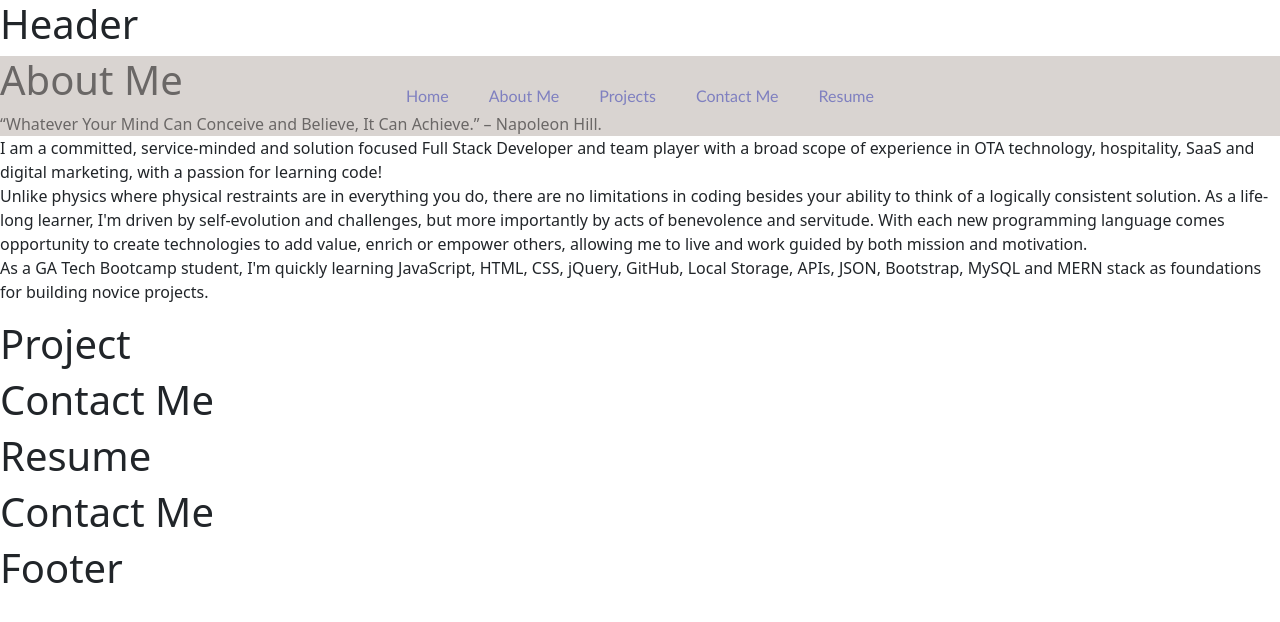
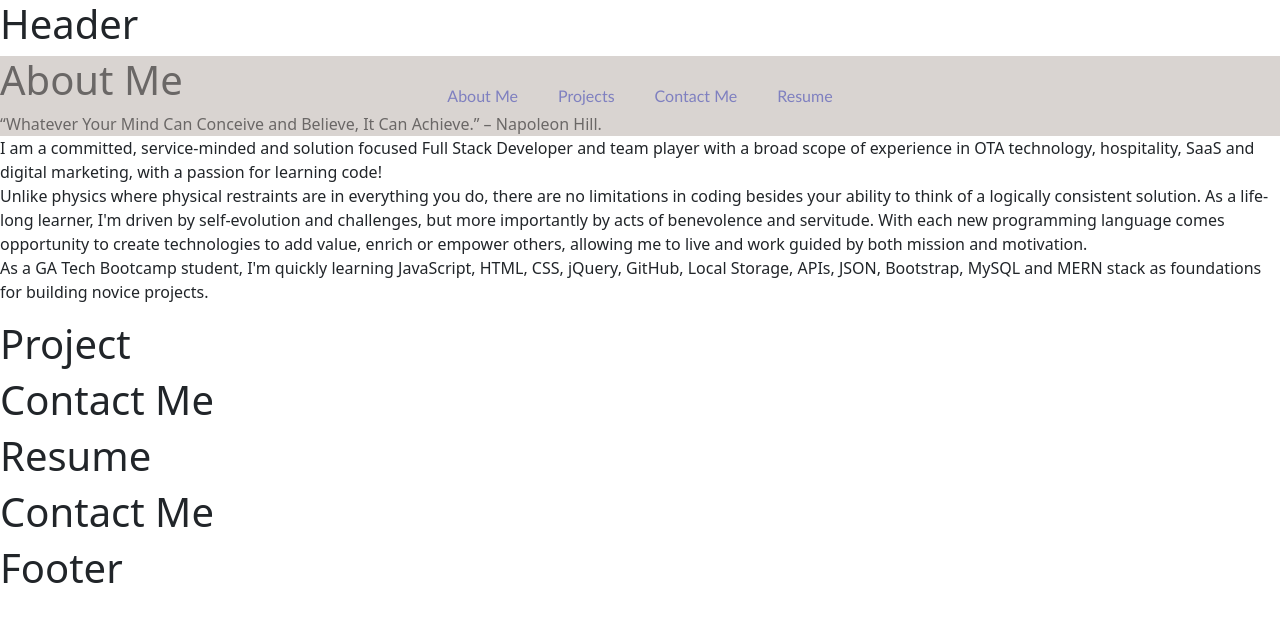
Before and after one commit to sopeethong1/Portfolio-with-React, a React (Create React App) app: page / in a window 1280 px wide. Shown: the top 622 px of the page. Built offline with nearby package versions, Linux system fonts and the light colour scheme.

Commit message:
remv home link

```diff
--- a/src/components/NavBar/index.js
+++ b/src/components/NavBar/index.js
@@ -6,9 +6,7 @@ const NavBar = () => {
 
     <nav className="navbar">
           <ul>
-              <li>
-                  <a href="/"> Home</a>
-              </li>
+
               <li>
                   <a href="/#aboutme"> About Me</a>
               </li>
```
Also changed, not shown: 1 other file (tests, documents, lock files or other folders).
